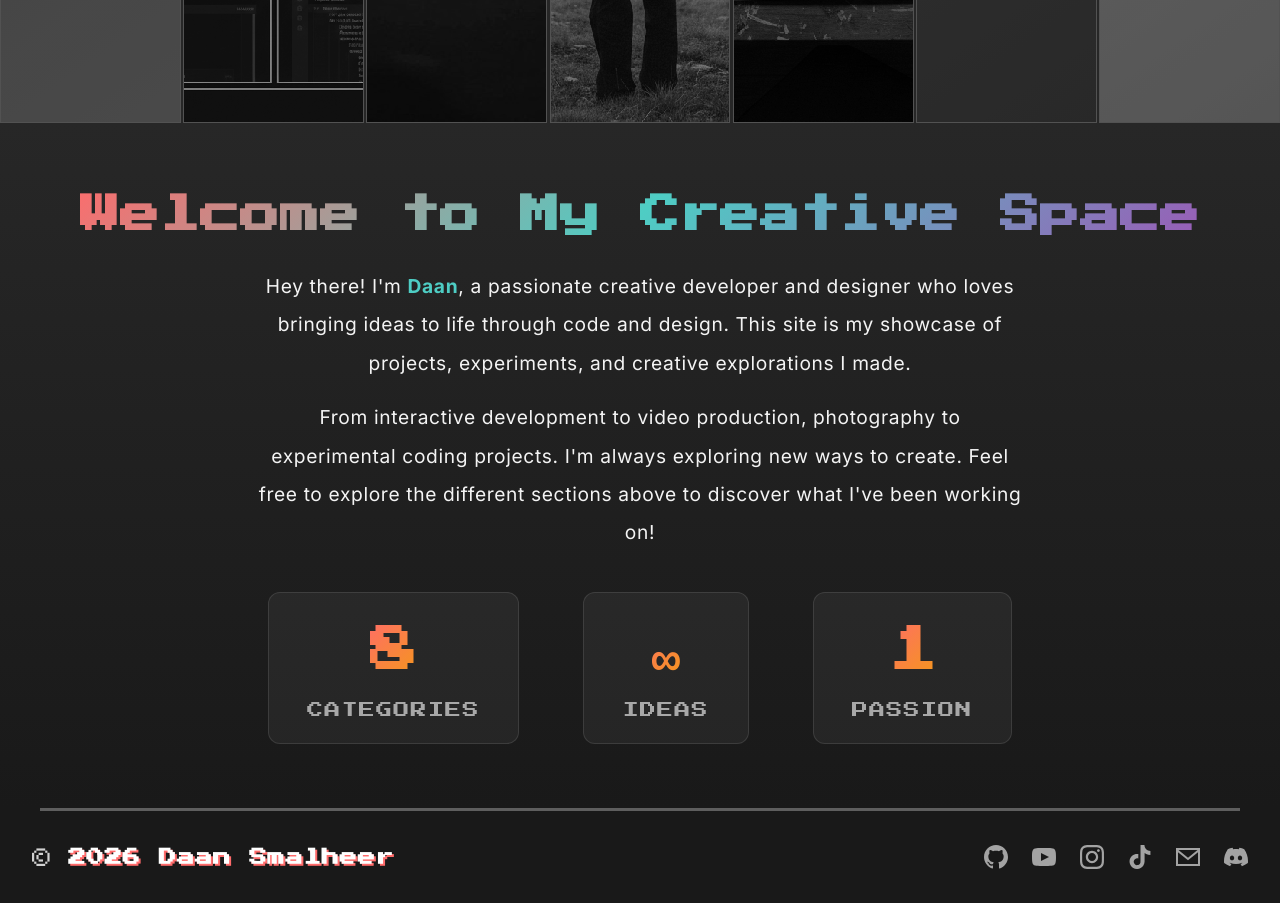
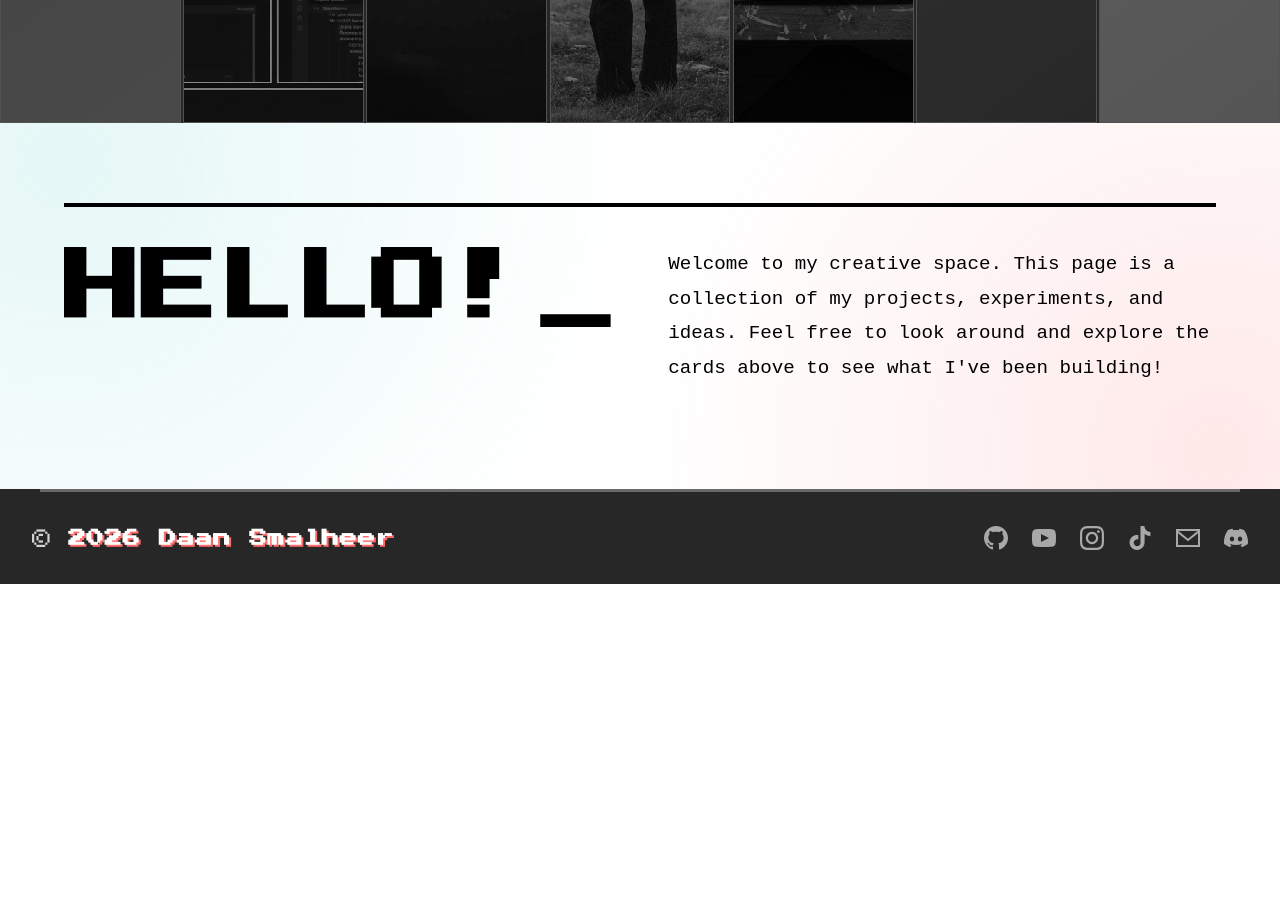
Before and after one commit to DasDaan/dasdaan-website, a Vue app: page / in a window 1280 px wide. Shown: the part 780-1683 px from the top of the page. After the commit the page ends 1364 px from the top, so only its background shows below. Built offline with nearby package versions, Linux system fonts and the light colour scheme; a web font is replaced by a local one.

Commit message:
Index text beneath cards updated + footer styling

```diff
--- a/src/components/FooterBar.vue
+++ b/src/components/FooterBar.vue
@@ -11,34 +11,41 @@
 
       <!-- Social icons on the right -->
       <div class="footer-right">
-        <a href="https://github.com/DasDaan" class="social-icon" aria-label="GitHub" target="_blank" rel="noopener noreferrer">
+        <a href="https://github.com/DasDaan" class="social-icon" aria-label="GitHub" target="_blank"
+          rel="noopener noreferrer">
           <svg xmlns="http://www.w3.org/2000/svg" width="24" height="24" viewBox="0 0 24 24" fill="currentColor">
-            <path d="M12 0c-6.626 0-12 5.373-12 12 0 5.302 3.438 9.8 8.207 11.387.599.111.793-.261.793-.577v-2.234c-3.338.726-4.033-1.416-4.033-1.416-.546-1.387-1.333-1.756-1.333-1.756-1.089-.745.083-.729.083-.729 1.205.084 1.839 1.237 1.839 1.237 1.07 1.834 2.807 1.304 3.492.997.107-.775.418-1.305.762-1.604-2.665-.305-5.467-1.334-5.467-5.931 0-1.311.469-2.381 1.236-3.221-.124-.303-.535-1.524.117-3.176 0 0 1.008-.322 3.301 1.23.957-.266 1.983-.399 3.003-.404 1.02.005 2.047.138 3.006.404 2.291-1.552 3.297-1.23 3.297-1.23.653 1.653.242 2.874.118 3.176.77.84 1.235 1.911 1.235 3.221 0 4.609-2.807 5.624-5.479 5.921.43.372.823 1.102.823 2.222v3.293c0 .319.192.694.801.576 4.765-1.589 8.199-6.086 8.199-11.386 0-6.627-5.373-12-12-12z"/>
+            <path
+              d="M12 0c-6.626 0-12 5.373-12 12 0 5.302 3.438 9.8 8.207 11.387.599.111.793-.261.793-.577v-2.234c-3.338.726-4.033-1.416-4.033-1.416-.546-1.387-1.333-1.756-1.333-1.756-1.089-.745.083-.729.083-.729 1.205.084 1.839 1.237 1.839 1.237 1.07 1.834 2.807 1.304 3.492.997.107-.775.418-1.305.762-1.604-2.665-.305-5.467-1.334-5.467-5.931 0-1.311.469-2.381 1.236-3.221-.124-.303-.535-1.524.117-3.176 0 0 1.008-.322 3.301 1.23.957-.266 1.983-.399 3.003-.404 1.02.005 2.047.138 3.006.404 2.291-1.552 3.297-1.23 3.297-1.23.653 1.653.242 2.874.118 3.176.77.84 1.235 1.911 1.235 3.221 0 4.609-2.807 5.624-5.479 5.921.43.372.823 1.102.823 2.222v3.293c0 .319.192.694.801.576 4.765-1.589 8.199-6.086 8.199-11.386 0-6.627-5.373-12-12-12z" />
           </svg>
         </a>
         <a href="#" class="social-icon" aria-label="YouTube" target="_blank" rel="noopener noreferrer">
           <svg xmlns="http://www.w3.org/2000/svg" width="24" height="24" viewBox="0 0 24 24" fill="currentColor">
-            <path d="M19.615 3.184c-3.604-.246-11.631-.245-15.23 0-3.897.266-4.356 2.62-4.385 8.816.029 6.185.484 8.549 4.385 8.816 3.6.245 11.626.246 15.23 0 3.897-.266 4.356-2.62 4.385-8.816-.029-6.185-.484-8.549-4.385-8.816zm-10.615 12.816v-8l8 3.993-8 4.007z"/>
+            <path
+              d="M19.615 3.184c-3.604-.246-11.631-.245-15.23 0-3.897.266-4.356 2.62-4.385 8.816.029 6.185.484 8.549 4.385 8.816 3.6.245 11.626.246 15.23 0 3.897-.266 4.356-2.62 4.385-8.816-.029-6.185-.484-8.549-4.385-8.816zm-10.615 12.816v-8l8 3.993-8 4.007z" />
           </svg>
         </a>
         <a href="#" class="social-icon" aria-label="Instagram" target="_blank" rel="noopener noreferrer">
           <svg xmlns="http://www.w3.org/2000/svg" width="24" height="24" viewBox="0 0 24 24" fill="currentColor">
-            <path d="M12 2.163c3.204 0 3.584.012 4.85.07 3.252.148 4.771 1.691 4.919 4.919.058 1.265.069 1.645.069 4.849 0 3.205-.012 3.584-.069 4.849-.149 3.225-1.664 4.771-4.919 4.919-1.266.058-1.644.07-4.85.07-3.204 0-3.584-.012-4.849-.07-3.26-.149-4.771-1.699-4.919-4.92-.058-1.265-.07-1.644-.07-4.849 0-3.204.013-3.583.07-4.849.149-3.227 1.664-4.771 4.919-4.919 1.266-.057 1.645-.069 4.849-.069zm0-2.163c-3.259 0-3.667.014-4.947.072-4.358.2-6.78 2.618-6.98 6.98-.059 1.281-.073 1.689-.073 4.948 0 3.259.014 3.668.072 4.948.2 4.358 2.618 6.78 6.98 6.98 1.281.058 1.689.072 4.948.072 3.259 0 3.668-.014 4.948-.072 4.354-.2 6.782-2.618 6.979-6.98.059-1.28.073-1.689.073-4.948 0-3.259-.014-3.667-.072-4.947-.196-4.354-2.617-6.78-6.979-6.98-1.281-.059-1.69-.073-4.949-.073zm0 5.838c-3.403 0-6.162 2.759-6.162 6.162s2.759 6.163 6.162 6.163 6.162-2.759 6.162-6.163c0-3.403-2.759-6.162-6.162-6.162zm0 10.162c-2.209 0-4-1.79-4-4 0-2.209 1.791-4 4-4s4 1.791 4 4c0 2.21-1.791 4-4 4zm6.406-11.845c-.796 0-1.441.645-1.441 1.44s.645 1.44 1.441 1.44c.795 0 1.439-.645 1.439-1.44s-.644-1.44-1.439-1.44z"/>
+            <path
+              d="M12 2.163c3.204 0 3.584.012 4.85.07 3.252.148 4.771 1.691 4.919 4.919.058 1.265.069 1.645.069 4.849 0 3.205-.012 3.584-.069 4.849-.149 3.225-1.664 4.771-4.919 4.919-1.266.058-1.644.07-4.85.07-3.204 0-3.584-.012-4.849-.07-3.26-.149-4.771-1.699-4.919-4.92-.058-1.265-.07-1.644-.07-4.849 0-3.204.013-3.583.07-4.849.149-3.227 1.664-4.771 4.919-4.919 1.266-.057 1.645-.069 4.849-.069zm0-2.163c-3.259 0-3.667.014-4.947.072-4.358.2-6.78 2.618-6.98 6.98-.059 1.281-.073 1.689-.073 4.948 0 3.259.014 3.668.072 4.948.2 4.358 2.618 6.78 6.98 6.98 1.281.058 1.689.072 4.948.072 3.259 0 3.668-.014 4.948-.072 4.354-.2 6.782-2.618 6.979-6.98.059-1.28.073-1.689.073-4.948 0-3.259-.014-3.667-.072-4.947-.196-4.354-2.617-6.78-6.979-6.98-1.281-.059-1.69-.073-4.949-.073zm0 5.838c-3.403 0-6.162 2.759-6.162 6.162s2.759 6.163 6.162 6.163 6.162-2.759 6.162-6.163c0-3.403-2.759-6.162-6.162-6.162zm0 10.162c-2.209 0-4-1.79-4-4 0-2.209 1.791-4 4-4s4 1.791 4 4c0 2.21-1.791 4-4 4zm6.406-11.845c-.796 0-1.441.645-1.441 1.44s.645 1.44 1.441 1.44c.795 0 1.439-.645 1.439-1.44s-.644-1.44-1.439-1.44z" />
           </svg>
         </a>
         <a href="#" class="social-icon" aria-label="TikTok" target="_blank" rel="noopener noreferrer">
           <svg xmlns="http://www.w3.org/2000/svg" width="24" height="24" viewBox="0 0 24 24" fill="currentColor">
-            <path d="M12.525.02c1.31-.02 2.61-.01 3.91-.02.08 1.53.63 3.09 1.75 4.17 1.12 1.11 2.7 1.62 4.24 1.79v4.03c-1.44-.05-2.89-.35-4.2-.97-.57-.26-1.1-.59-1.62-.93-.01 2.92.01 5.84-.02 8.75-.08 1.4-.54 2.79-1.35 3.94-1.31 1.92-3.58 3.17-5.91 3.21-1.43.08-2.86-.31-4.08-1.03-2.02-1.19-3.44-3.37-3.65-5.71-.02-.5-.03-1-.01-1.49.18-1.9 1.12-3.72 2.58-4.96 1.66-1.44 3.98-2.13 6.15-1.72.02 1.48-.04 2.96-.04 4.44-.99-.32-2.15-.23-3.02.37-.63.41-1.11 1.04-1.36 1.75-.21.51-.15 1.07-.14 1.61.24 1.64 1.82 3.02 3.5 2.87 1.12-.01 2.19-.66 2.77-1.61.19-.33.4-.67.41-1.06.1-1.79.06-3.57.07-5.36.01-4.03-.01-8.05.02-12.07z"/>
+            <path
+              d="M12.525.02c1.31-.02 2.61-.01 3.91-.02.08 1.53.63 3.09 1.75 4.17 1.12 1.11 2.7 1.62 4.24 1.79v4.03c-1.44-.05-2.89-.35-4.2-.97-.57-.26-1.1-.59-1.62-.93-.01 2.92.01 5.84-.02 8.75-.08 1.4-.54 2.79-1.35 3.94-1.31 1.92-3.58 3.17-5.91 3.21-1.43.08-2.86-.31-4.08-1.03-2.02-1.19-3.44-3.37-3.65-5.71-.02-.5-.03-1-.01-1.49.18-1.9 1.12-3.72 2.58-4.96 1.66-1.44 3.98-2.13 6.15-1.72.02 1.48-.04 2.96-.04 4.44-.99-.32-2.15-.23-3.02.37-.63.41-1.11 1.04-1.36 1.75-.21.51-.15 1.07-.14 1.61.24 1.64 1.82 3.02 3.5 2.87 1.12-.01 2.19-.66 2.77-1.61.19-.33.4-.67.41-1.06.1-1.79.06-3.57.07-5.36.01-4.03-.01-8.05.02-12.07z" />
           </svg>
         </a>
         <a href="#" class="social-icon" aria-label="Email" target="_blank" rel="noopener noreferrer">
           <svg xmlns="http://www.w3.org/2000/svg" width="24" height="24" viewBox="0 0 24 24" fill="currentColor">
-            <path d="M0 3v18h24v-18h-24zm21.518 2l-9.518 7.713-9.518-7.713h19.036zm-19.518 14v-11.817l10 8.104 10-8.104v11.817h-20z"/>
+            <path
+              d="M0 3v18h24v-18h-24zm21.518 2l-9.518 7.713-9.518-7.713h19.036zm-19.518 14v-11.817l10 8.104 10-8.104v11.817h-20z" />
           </svg>
         </a>
         <a href="#" class="social-icon" aria-label="Discord" target="_blank" rel="noopener noreferrer">
           <svg xmlns="http://www.w3.org/2000/svg" width="24" height="24" viewBox="0 0 24 24" fill="currentColor">
-            <path d="M20.317 4.3698a19.7913 19.7913 0 00-4.8851-1.5152.0741.0741 0 00-.0785.0371c-.211.3753-.4447.8648-.6083 1.2495-1.8447-.2762-3.68-.2762-5.4868 0-.1636-.3933-.4058-.8742-.6177-1.2495a.077.077 0 00-.0785-.037 19.7363 19.7363 0 00-4.8852 1.515.0699.0699 0 00-.0321.0277C.5334 9.0458-.319 13.5799.0992 18.0578a.0824.0824 0 00.0312.0561 19.9312 19.9312 0 005.9933 3.0294.0777.0777 0 00.0842-.0276c.4616-.6304.8731-1.2952 1.226-1.9942a.076.076 0 00-.0416-.1057c-.6528-.2476-1.2743-.5495-1.8722-.8923a.077.077 0 01-.0076-.1277c.1258-.0943.2517-.1923.3718-.2914a.0743.0743 0 01.0776-.0105c3.9278 1.7933 8.18 1.7933 12.0614 0a.0739.0739 0 01.0785.0095c.1202.099.246.1981.3728.2924a.077.077 0 01-.0066.1276 12.2986 12.2986 0 01-1.873.8914.0766.0766 0 00-.0407.1067c.3604.698.7719 1.3628 1.225 1.9932a.076.076 0 00.0842.0286 19.8725 19.8725 0 006.0023-3.0294.0765.0765 0 00.0312-.0531c.5004-5.177-.8382-9.6739-3.5485-13.6604a.061.061 0 00-.0312-.0286zM8.02 15.3312c-1.1825 0-2.1569-1.0857-2.1569-2.419 0-1.3332.9555-2.4189 2.157-2.4189 1.2108 0 2.1757 1.0952 2.1568 2.419 0 1.3332-.9555 2.4189-2.1569 2.4189zm7.9748 0c-1.1825 0-2.1569-1.0857-2.1569-2.419 0-1.3332.9554-2.4189 2.1569-2.4189 1.2108 0 2.1757 1.0952 2.1568 2.419 0 1.3332-.946 2.4189-2.1568 2.4189z"/>
+            <path
+              d="M20.317 4.3698a19.7913 19.7913 0 00-4.8851-1.5152.0741.0741 0 00-.0785.0371c-.211.3753-.4447.8648-.6083 1.2495-1.8447-.2762-3.68-.2762-5.4868 0-.1636-.3933-.4058-.8742-.6177-1.2495a.077.077 0 00-.0785-.037 19.7363 19.7363 0 00-4.8852 1.515.0699.0699 0 00-.0321.0277C.5334 9.0458-.319 13.5799.0992 18.0578a.0824.0824 0 00.0312.0561 19.9312 19.9312 0 005.9933 3.0294.0777.0777 0 00.0842-.0276c.4616-.6304.8731-1.2952 1.226-1.9942a.076.076 0 00-.0416-.1057c-.6528-.2476-1.2743-.5495-1.8722-.8923a.077.077 0 01-.0076-.1277c.1258-.0943.2517-.1923.3718-.2914a.0743.0743 0 01.0776-.0105c3.9278 1.7933 8.18 1.7933 12.0614 0a.0739.0739 0 01.0785.0095c.1202.099.246.1981.3728.2924a.077.077 0 01-.0066.1276 12.2986 12.2986 0 01-1.873.8914.0766.0766 0 00-.0407.1067c.3604.698.7719 1.3628 1.225 1.9932a.076.076 0 00.0842.0286 19.8725 19.8725 0 006.0023-3.0294.0765.0765 0 00.0312-.0531c.5004-5.177-.8382-9.6739-3.5485-13.6604a.061.061 0 00-.0312-.0286zM8.02 15.3312c-1.1825 0-2.1569-1.0857-2.1569-2.419 0-1.3332.9555-2.4189 2.157-2.4189 1.2108 0 2.1757 1.0952 2.1568 2.419 0 1.3332-.9555 2.4189-2.1569 2.4189zm7.9748 0c-1.1825 0-2.1569-1.0857-2.1569-2.419 0-1.3332.9554-2.4189 2.1569-2.4189 1.2108 0 2.1757 1.0952 2.1568 2.419 0 1.3332-.946 2.4189-2.1568 2.4189z" />
           </svg>
         </a>
       </div>
@@ -55,7 +62,7 @@ const currentYear = computed(() => new Date().getFullYear())
 
 <style scoped>
 .footer {
-  background-color: rgb(25, 25, 25);
+  background-color: rgb(39, 39, 39);
   padding: 0 2rem 2rem 2rem;
 }
 
--- a/src/pages/home/index.css
+++ b/src/pages/home/index.css
@@ -200,88 +200,75 @@ h2.card-title {
   transform: translateX(-50%) translateY(0);
 }
 
+
 /* About Section */
 .about-section {
-  background: linear-gradient(180deg, rgb(39, 39, 39) 0%, rgb(25, 25, 25) 100%);
-  padding: 8vh 4vw;
+  background:
+    radial-gradient(circle at 5% 10%, rgba(78, 205, 196, 0.15) 0%, transparent 45%),
+    radial-gradient(circle at 95% 90%, rgba(255, 107, 107, 0.15) 0%, transparent 45%),
+    #ffffff;
+  padding: 10vh 4vw;
+  position: relative;
+  overflow: hidden;
 }
 
 .about-content {
   width: 90vw;
-  max-width: 1400px; /* Cap width for very large screens so lines aren't too long */
+  max-width: 1400px;
   margin: 0 auto;
-  text-align: center;
+  display: grid;
+  grid-template-columns: 1fr 1fr;
+  gap: 4vw;
+  align-items: start;
+  border-top: 4px solid #000;
+  padding-top: 5vh;
 }
 
 .about-title {
-  font-size: clamp(1.5rem, 4vw, 2.5rem);
-  color: #fff;
-  margin-bottom: 3vh;
-  background: linear-gradient(135deg, #FF6B6B, #4ECDC4, #9B59B6);
-  -webkit-background-clip: text;
-  -webkit-text-fill-color: transparent;
-  background-clip: text;
+  font-family: "Press Start 2P", monospace;
+  font-size: clamp(2.5rem, 6vw, 5rem);
+  line-height: 1.1;
+  color: #000;
+  text-transform: uppercase;
+  margin: 0;
+  position: relative;
+  white-space: nowrap;
+}
+
+/* Decorative blinking cursor after Hello */
+.about-title::after {
+  content: '_';
+  color: #000;
+  margin-left: 0.2em;
+  animation: blink 1.2s infinite steps(1);
+}
+
+@keyframes blink {
+  0%, 100% { opacity: 1; }
+  50% { opacity: 0; }
 }
 
 .about-text {
-  margin-bottom: 5vh;
-  max-width: 60vw;
-  margin-left: auto;
-  margin-right: auto;
+  margin: 0;
+  max-width: 100%;
 }
 
 .about-text p {
-  font-family: 'Inter', sans-serif;
-  font-size: clamp(1rem, 2.5vw, 1.2rem);
-  color: rgba(255, 255, 255, 0.95);
-  line-height: 2;
-  margin-bottom: 2vh;
-  letter-spacing: 0.05vw;
+  font-family: 'DM Mono', 'Courier New', monospace; /* Tech/Code feel but readable */
+  font-size: clamp(1rem, 1.5vw, 1.3rem);
+  color: #000;
+  line-height: 1.8;
+  margin-bottom: 3vh;
+  font-weight: 500;
 }
 
-.about-text .highlight {
-  color: #4ECDC4;
-  font-weight: 700;
-}
-
-.about-stats {
-  display: flex;
-  justify-content: center;
-  gap: 5vw;
-  flex-wrap: wrap;
-}
-
-.stat-item {
-  display: flex;
-  flex-direction: column;
-  align-items: center;
-  padding: 2.5vh 3vw;
-  background: rgba(255, 255, 255, 0.05);
-  border: 1px solid rgba(255, 255, 255, 0.1);
-  border-radius: 12px;
-  transition: transform 0.2s ease, background 0.2s ease;
-}
-
-.stat-item:hover {
-  transform: translateY(-0.5vh);
-  background: rgba(255, 255, 255, 0.1);
-}
-
-.stat-number {
-  font-size: clamp(2rem, 5vw, 3rem);
-  font-weight: 700;
-  background: linear-gradient(135deg, #FF6B6B, #F39C12);
-  -webkit-background-clip: text;
-  -webkit-text-fill-color: transparent;
-  background-clip: text;
-}
-
-.stat-label {
-  font-size: clamp(0.7rem, 1.5vw, 1rem);
-  color: rgba(255, 255, 255, 0.6);
-  text-transform: uppercase;
-  letter-spacing: 0.1vw;
-  margin-top: 1vh;
+/* Mobile responsive adjustments */
+@media (max-width: 900px) {
+  .about-content {
+    grid-template-columns: 1fr;
+    gap: 3vh;
+    border-top: 3px solid #000;
+  }
 }
 
 /* Responsive adjustments */
--- a/src/pages/home/index.vue
+++ b/src/pages/home/index.vue
@@ -15,9 +15,9 @@
           'card-expanded': hoveredCard === card.id,
           'card-collapsed': hoveredCard !== null && hoveredCard !== card.id
         }" :style="{
-            '--card-color': card.color,
-            '--card-gradient-end': card.gradientEnd
-          }" @mouseenter="hoveredCard = card.id" @mouseleave="hoveredCard = null" @click="handleCardClick(card)">
+          '--card-color': card.color,
+          '--card-gradient-end': card.gradientEnd
+        }" @mouseenter="hoveredCard = card.id" @mouseleave="hoveredCard = null" @click="handleCardClick(card)">
           <!-- Background image layer -->
           <div v-if="card.backgroundImage" class="card-bg-image"
             :style="{ backgroundImage: `url(${card.backgroundImage})` }"></div>
@@ -35,32 +35,12 @@
     <!-- About section -->
     <section class="about-section">
       <div class="about-content">
-        <h2 class="about-title">Welcome to My Creative Space</h2>
+        <h2 class="about-title">Hello!</h2>
         <div class="about-text">
           <p>
-            Hey there! I'm <span class="highlight">Daan</span>, a passionate creative developer and designer
-            who loves bringing ideas to life through code and design. This site is my showcase of projects, experiments,
-            and creative explorations I made.
+            Welcome to my creative space. This page is a collection of my projects, experiments, and ideas.
+            Feel free to look around and explore the cards above to see what I've been building!
           </p>
-          <p>
-            From interactive development to video production, photography to experimental coding projects.
-            I'm always exploring new ways to create. Feel free to explore the different
-            sections above to discover what I've been working on!
-          </p>
-        </div>
-        <div class="about-stats">
-          <div class="stat-item">
-            <span class="stat-number">8</span>
-            <span class="stat-label">Categories</span>
-          </div>
-          <div class="stat-item">
-            <span class="stat-number">∞</span>
-            <span class="stat-label">Ideas</span>
-          </div>
-          <div class="stat-item">
-            <span class="stat-number">1</span>
-            <span class="stat-label">Passion</span>
-          </div>
         </div>
       </div>
     </section>
```
